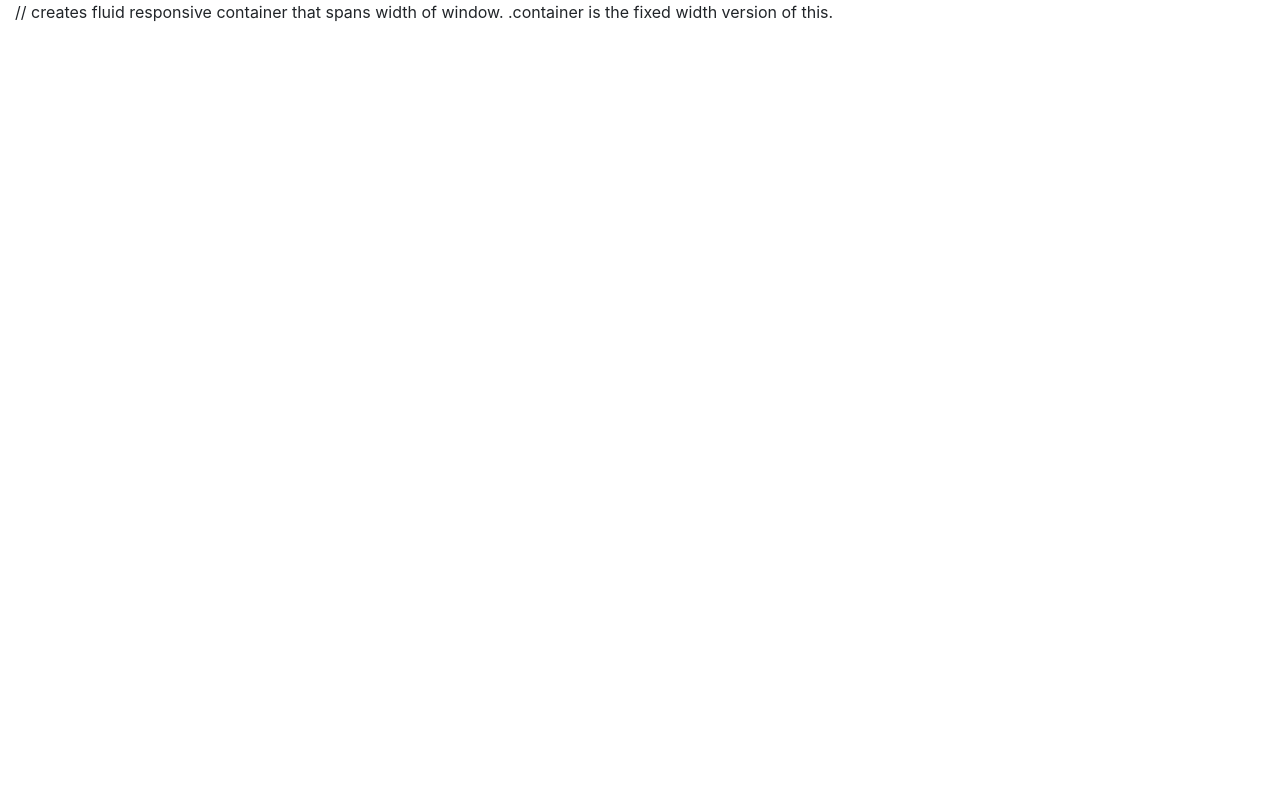
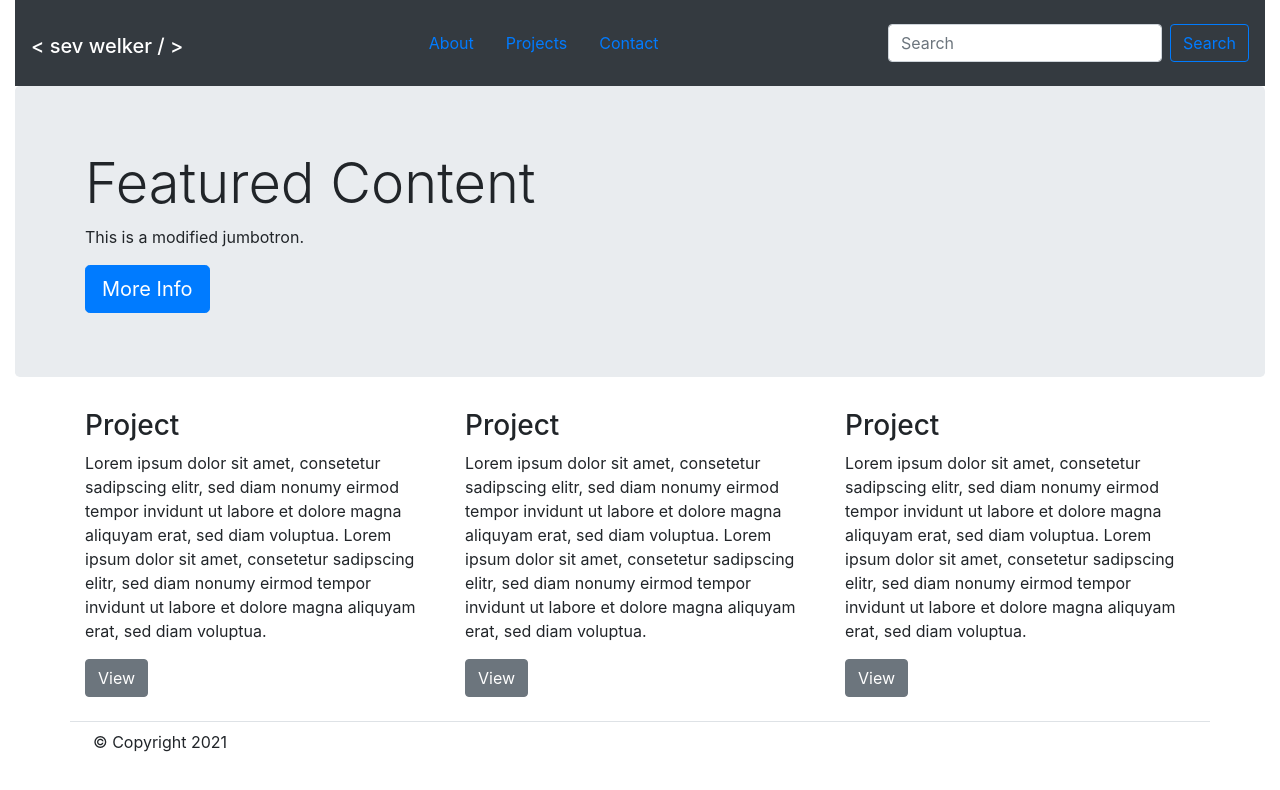
Before and after one commit to sevrinn/bootstrap, a plain HTML site: page index.html in a window 1280 px wide. Drawn offline with nearby package versions, Linux system fonts and the light colour scheme.

Commit message:
added navbar with a search box, a jumbotron section, evenly spaced 3-column section, and a footer

```diff
--- a/index.html
+++ b/index.html
@@ -20,8 +20,62 @@
 
 </head>
 <body>
-    <div class="container-fluid"> // creates fluid responsive container that spans width of window. .container is the fixed width version of this.
 
+  <div class="container-fluid">
+    <header>
+
+      <nav class="navbar navbar-dark bg-dark">
+
+          <h1>
+            <a href="#" class="navbar-brand">< sev welker / ></a>
+          </h1>
+
+
+          <div class="nav justify-content-end">
+            <a href="#" class="nav-link">About</a>
+            <a href="#" class="nav-link">Projects</a>
+            <a href="#" class="nav-link">Contact</a>
+          </div>
+
+					<form action="GET" class="form-inline my-2">
+						<input type="search" placeholder="Search" aria-label="Search" class="form-control mr-sm-2">
+						<button class="btn btn-outline-primary my-2" type="submit">Search</button>
+					</form>
+
+      </nav>
+			<div class="jumbotron">
+				<div class="container">
+					<h2 class="display-4">Featured Content</h2>
+					<p>This is a modified jumbotron.</p>
+					<button type="button" class="btn btn-primary btn-lg">More Info</button>
+				</div>
+			</div>
+    </header>
+		<main>
+			<div class="container">
+				<div class="row">
+					<div class="col-sm-4">
+						<h3>Project</h3>
+						<p>Lorem ipsum dolor sit amet, consetetur sadipscing elitr, sed diam nonumy eirmod tempor invidunt ut labore et dolore magna aliquyam erat, sed diam voluptua. Lorem ipsum dolor sit amet, consetetur sadipscing elitr, sed diam nonumy eirmod tempor invidunt ut labore et dolore magna aliquyam erat, sed diam voluptua.</p>
+						<button class="btn btn-secondary">View</button>
+					</div>
+					<div class="col-sm-4">
+						<h3>Project</h3>
+						<p>Lorem ipsum dolor sit amet, consetetur sadipscing elitr, sed diam nonumy eirmod tempor invidunt ut labore et dolore magna aliquyam erat, sed diam voluptua. Lorem ipsum dolor sit amet, consetetur sadipscing elitr, sed diam nonumy eirmod tempor invidunt ut labore et dolore magna aliquyam erat, sed diam voluptua.</p>
+						<button class="btn btn-secondary">View</button>
+					</div>
+					<div class="col-sm-4">
+						<h3>Project</h3>
+						<p>Lorem ipsum dolor sit amet, consetetur sadipscing elitr, sed diam nonumy eirmod tempor invidunt ut labore et dolore magna aliquyam erat, sed diam voluptua. Lorem ipsum dolor sit amet, consetetur sadipscing elitr, sed diam nonumy eirmod tempor invidunt ut labore et dolore magna aliquyam erat, sed diam voluptua.</p>
+						<button class="btn btn-secondary">View</button>
+					</div>
+				</div>
+			</main>
+			</div>
+
+		<footer class="container border-top mt-4">
+			<p class="p-2">© Copyright 2021</p>
+		</footer>
     </div>
 </body>
 </html>
```
Lines whose indentation alone changed are shown as unchanged.
